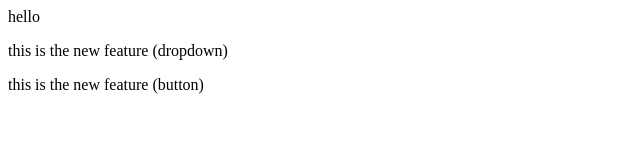
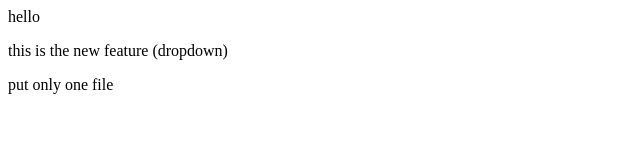
Before and after one commit to Tarushi-jain/Tarushi-demo, a plain HTML site: page index.html in a window 1280 px wide. Shown: the whole page, without its empty margins (0-640 px from the left). Drawn offline with Linux system fonts and the light colour scheme.

```diff
--- a/index.html
+++ b/index.html
@@ -1,3 +1,3 @@
 <p>hello</p>
 <p> this is the new feature (dropdown) </p>
-<p> this is the new feature (button)</p>
+<p> put only one file</p>
```
